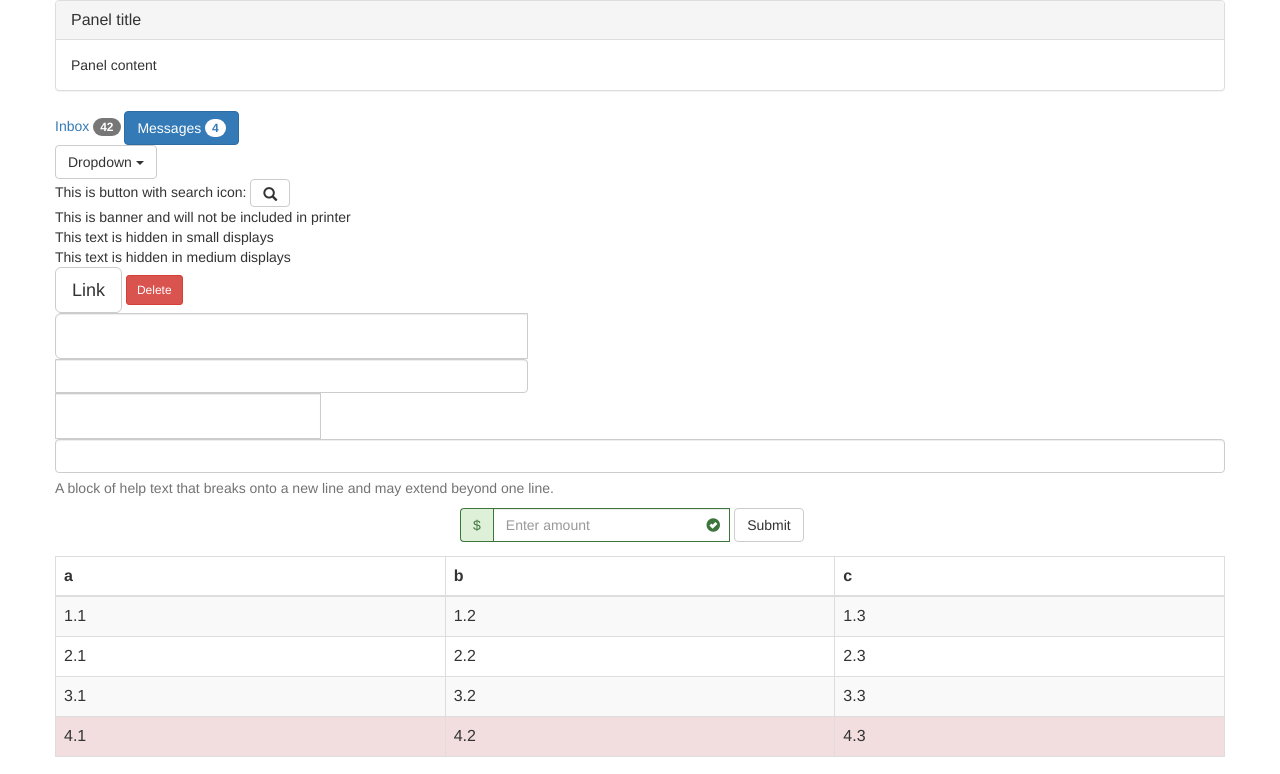
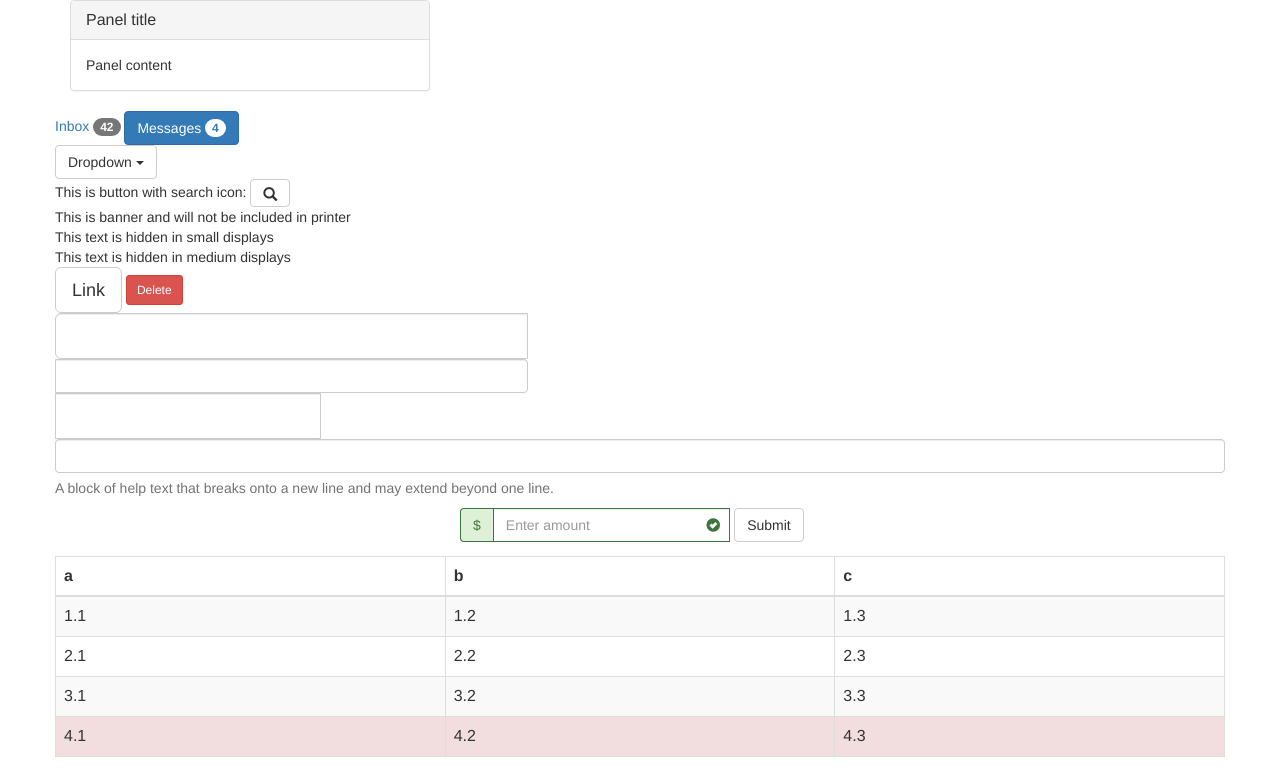
Before and after one commit to slaviber/CyberProgramming, a plain HTML site: page 05_SampleBootstrap/WebContent/index.html in a window 1280 px wide. Shown: the top 774 px of the page. Drawn offline with Linux system fonts and the light colour scheme.

Commit message:
Good looking panel

```diff
--- a/05_SampleBootstrap/WebContent/index.html
+++ b/05_SampleBootstrap/WebContent/index.html
@@ -10,12 +10,14 @@
 <body>
 	<div class="container">
 		<div class="row">
+			<div class="col-md-4 col-sm-6">
 				<div class="panel panel-default">
 					<div class="panel-heading">
 						<h3 class="panel-title">Panel title</h3>
 					</div>
 					<div class="panel-body">
 						Panel content
+					</div>
 				</div>
 			</div>
 		</div>
```
Lines whose indentation alone changed are shown as unchanged.
